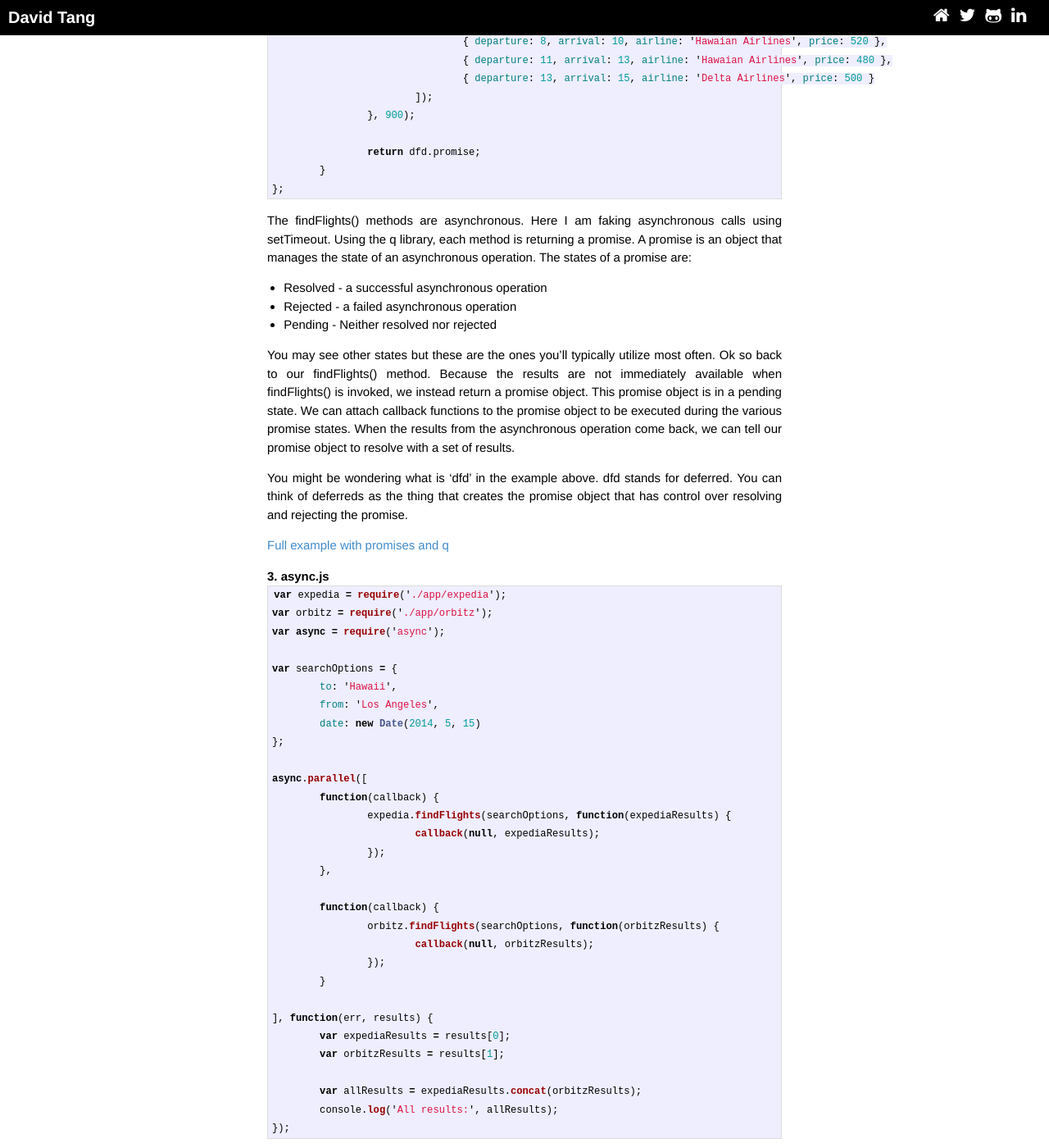
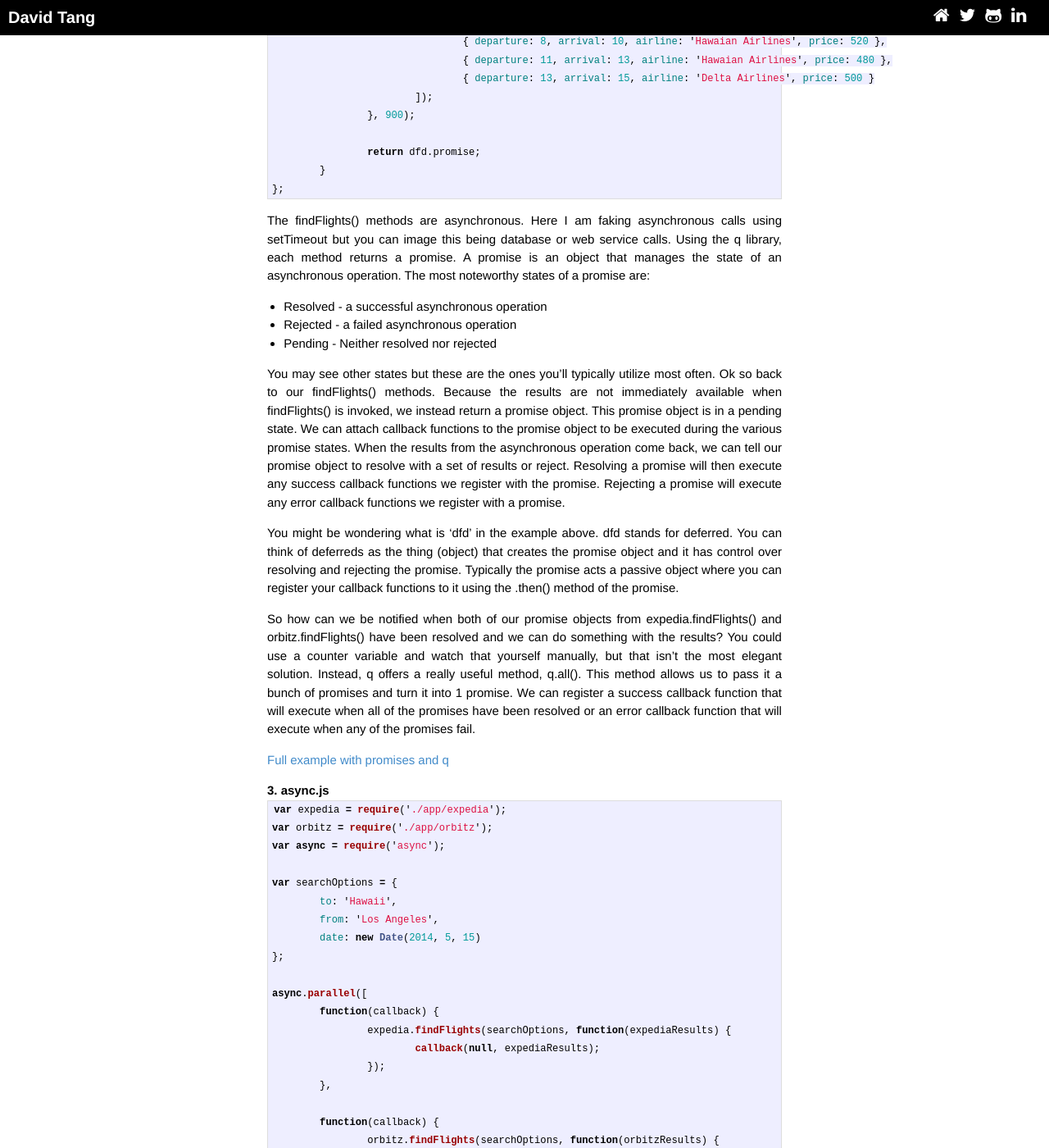
Before and after one commit to iamdtang/skaterdav85.github.io, a Jekyll site: the page built from _posts/2014-06-27-JavaScript-Flow-Control.markdown, in a window 1280 px wide and 1400 px high, scrolled down 2423 px. Shown: the whole window at 82% size. Built offline with Jekyll 4.4.1, drawn with Linux system fonts in a browser that asks for light colours; nearby versions of some CDN libraries; Markdown is read by kramdown in place of the engine named in the settings; comment, search, counter and statistics services are not loaded.

Commit message:
Update 2014-06-27-JavaScript-Flow-Control.markdown

````diff
--- a/_posts/2014-06-27-JavaScript-Flow-Control.markdown
+++ b/_posts/2014-06-27-JavaScript-Flow-Control.markdown
@@ -111,16 +111,17 @@ module.exports = {
 };
 ```
 
-The findFlights() methods are asynchronous. Here I am faking asynchronous calls using setTimeout. Using the q library, each method is returning a promise. A promise is an object that manages the state of an asynchronous operation. The states of a promise are:
+The findFlights() methods are asynchronous. Here I am faking asynchronous calls using setTimeout but you can image this being database or web service calls. Using the q library, each method returns a promise. A promise is an object that manages the state of an asynchronous operation. The most noteworthy states of a promise are:
 
 * Resolved - a successful asynchronous operation
 * Rejected - a failed asynchronous operation
 * Pending - Neither resolved nor rejected
 
-You may see other states but these are the ones you'll typically utilize most often. Ok so back to our findFlights() method. Because the results are not immediately available when findFlights() is invoked, we instead return a promise object. This promise object is in a pending state. We can attach callback functions to the promise object to be executed during the various promise states. When the results from the asynchronous operation come back, we can tell our promise object to resolve with a set of results.
+You may see other states but these are the ones you'll typically utilize most often. Ok so back to our findFlights() methods. Because the results are not immediately available when findFlights() is invoked, we instead return a promise object. This promise object is in a pending state. We can attach callback functions to the promise object to be executed during the various promise states. When the results from the asynchronous operation come back, we can tell our promise object to resolve with a set of results or reject. Resolving a promise will then execute any success callback functions we register with the promise. Rejecting a promise will execute any error callback functions we register with a promise.
 
-You might be wondering what is 'dfd' in the example above. dfd stands for deferred. You can think of deferreds as the thing that creates the promise object that has control over resolving and rejecting the promise.
+You might be wondering what is 'dfd' in the example above. dfd stands for deferred. You can think of deferreds as the thing (object) that creates the promise object and it has control over resolving and rejecting the promise. Typically the promise acts a passive object where you can register your callback functions to it using the .then() method of the promise.
 
+So how can we be notified when both of our promise objects from expedia.findFlights() and orbitz.findFlights() have been resolved and we can do something with the results? You could use a counter variable and watch that yourself manually, but that isn't the most elegant solution. Instead, q offers a really useful method, q.all(). This method allows us to pass it a bunch of promises and turn it into 1 promise. We can register a success callback function that will execute when all of the promises have been resolved or an error callback function that will execute when any of the promises fail.
 
 [Full example with promises and q](https://github.com/ITP-Webdev/flow-control-exercises/tree/solution-promises)
 
````
